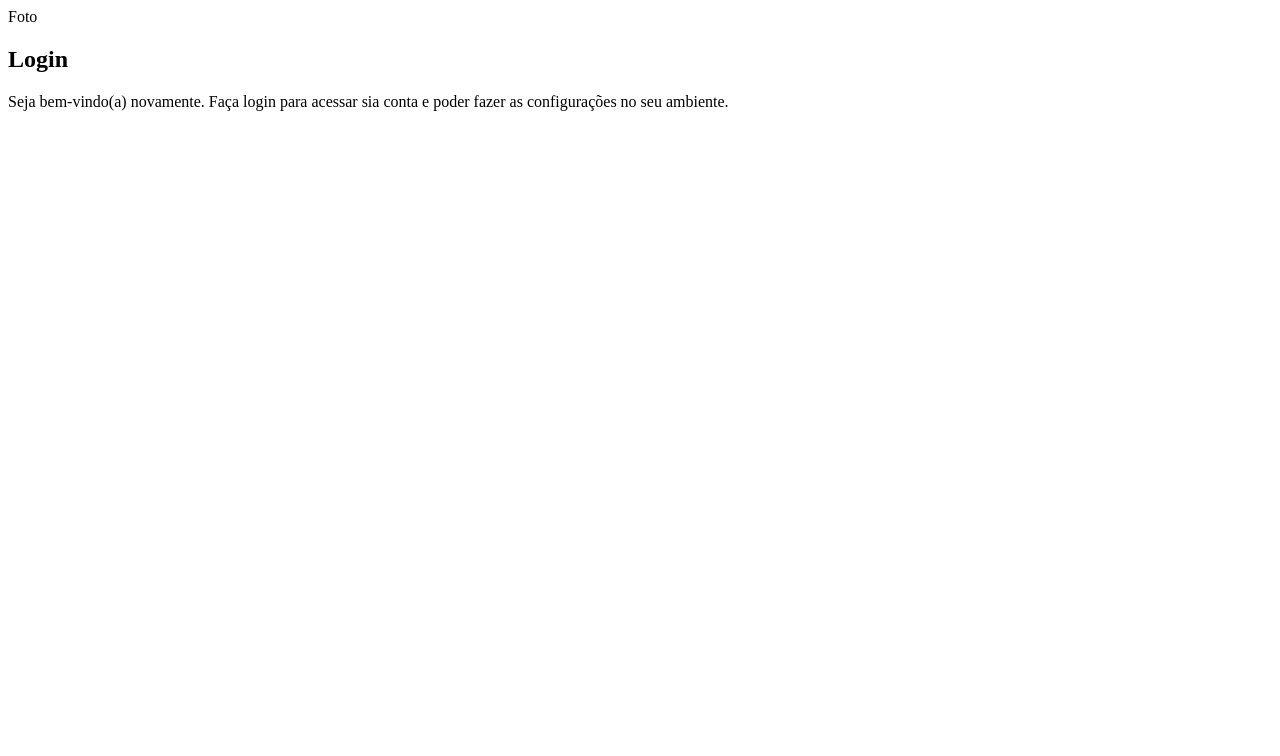
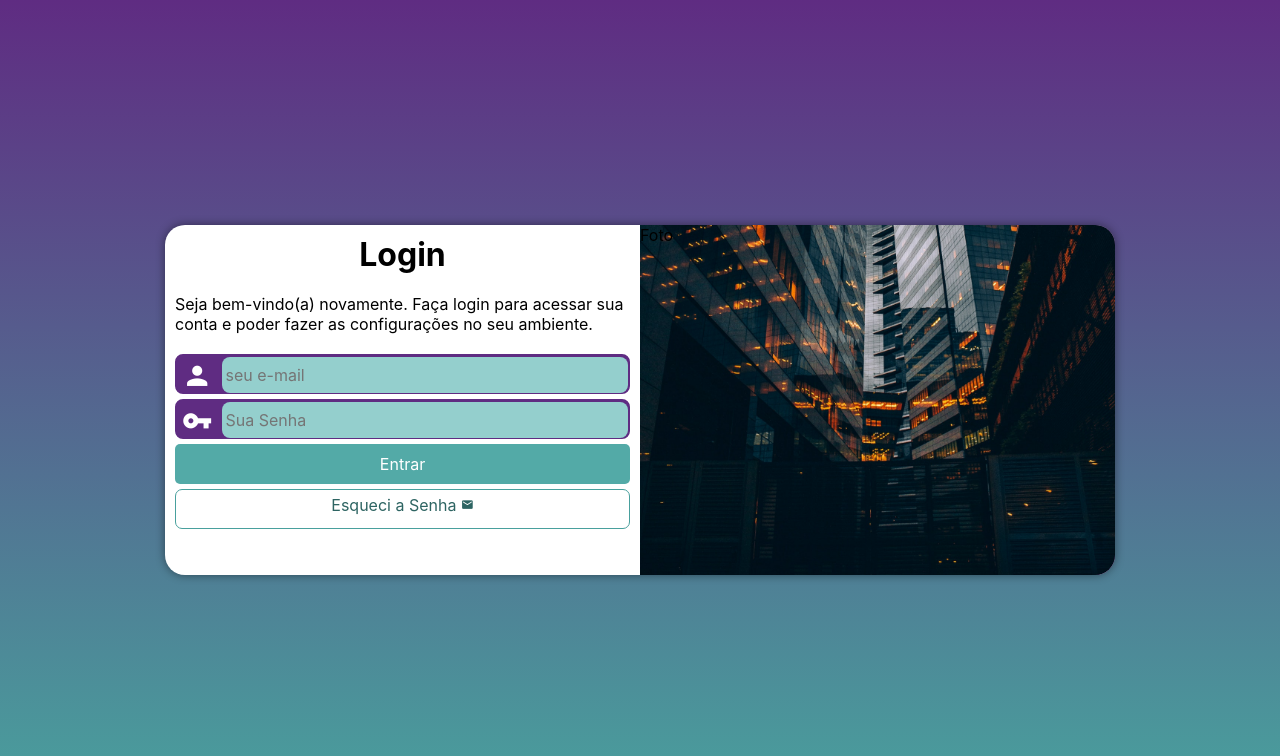
Before and after one commit to nickszz/Projeto-Login, a plain HTML site: page index.html in a window 1280 px wide. Drawn offline with Linux system fonts and the light colour scheme.

Commit message:
projeto social feito

```diff
--- /dev/null
+++ b/estilos/media-query.css
@@ -0,0 +1,63 @@
+@charset "UTF-8";
+
+/* Typical Device Breakpoints
+------------------------------
+Pequenas telas: até 600px
+Celular: de 600px até 768px
+Tablet: 768px até 992px
+Desktop: 992px até 1200px
+Grandes telas: acima de 1200px
+*/
+
+@media screen and (min-width: 768px) and (max-width: 992px) { /* CONFIGURAÇÃO PARA TABLET */
+    body {
+        background-image: linear-gradient(to top, #49a09d, #5f2c82);
+    }
+
+    section#login {
+        width: 80vw;
+        height: 280px;
+    }
+
+    section#login > div#imagem {
+        float: left;
+        width: 30%;
+        height: 100%;
+    }
+
+    section#login > div#formulario {
+        float: right;
+        width: 70%;
+    }
+}
+
+@media screen and (min-width: 992px) { /* CONFIGURAÇÕES PARA DESKTOP */
+    body {
+        background-image: linear-gradient(to top, #49a09d, #5f2c82);
+    }
+
+    section#login {
+        width: 950px;
+        height: 350px;
+    }
+
+    section#login > div#imagem {
+        float: right;
+        width: 50%;
+        height: 100%;
+    }
+
+    section#login > div#formulario {
+        float: left;
+        width: 50%;
+    }
+
+    div#formulario > h1 {
+        font-size: 2em;
+    }
+
+    div#formulario > p {
+        font-size: 1em;
+        margin: 20px 0px;
+    }
+}
--- a/estilos/style.css
+++ b/estilos/style.css
@@ -5,3 +5,138 @@
     Verde: #49a09d
     Lilás: #5f2c82
 */
+
+* {
+    font-family: -apple-system, BlinkMacSystemFont, 'Segoe UI', Roboto, Oxygen, Ubuntu, Cantarell, 'Open Sans', 'Helvetica Neue', sans-serif;
+    padding: 0px;
+    margin: 0px;
+    box-sizing: border-box;
+}
+
+body, html {
+    background-color: #5f2c82;
+    height: 100vh;
+    width: 100vw;
+}
+
+main {
+    position: relative;
+    height: 100vh;
+    width: 100vw;
+}
+
+section#login {
+    position: absolute;
+    top: 50%;
+    left: 50%;
+    overflow: hidden;
+
+    background-color: white;
+    width: 250px;
+    height: 515px;
+    border-radius: 20px;
+    box-shadow: 0px 0px 10px rgba(0, 0, 0, 0.450);
+
+    transform: translate(-50%, -50%);
+    transition: width .3s, height .3s;
+    transition-timing-function: ease;
+}
+
+section#login > div#imagem {
+    display: block;
+    background: #5f2c82 url(../imagens/pexels-dinnow-9444476.jpg) no-repeat;
+    background-size: cover;
+    background-position: left bottom;
+    height: 200px;
+}
+
+section#login > div#formulario {
+    display: block;
+    padding: 10px;
+}
+
+div#formulario > h1 {
+    text-align: center;
+    margin-bottom: 10px;
+}
+
+div#formulario > p {
+    font-size: 0.8em;
+}
+
+form > div.campo {
+    background-color: #5f2c82;
+    border: 2px solid #5f2c82;
+    display: block;
+    width: 100%;
+    height: 40px;
+    border-radius: 8px;
+    margin: 5px 0px;
+}
+
+div.campo > label {
+    display: none;
+}
+
+div.campo > i {
+    color: white;
+    /*background-color: black;*/
+    font-size: 1.9em;
+    width: 40px;
+    padding: 5px;
+}
+
+div.campo > input {
+    background-color: #94cfcd;
+    font-size: 1em;
+    width: calc(100% - 45px);
+    height: 100%;
+    border: 0px;
+    border-radius: 8px;
+    padding: 4px;
+    transform: translateY(-10px);
+}
+
+div.campo > input:focus-within {
+    background-color: white;
+    border: none;
+}
+
+form > input[type=submit] {
+    display: block;
+    font-size: 1em;
+    width: 100%;
+    height: 40px;
+    background-color: #53aaa7;
+    color: white;
+    border: none;
+    border-radius: 5px;
+    cursor: pointer;
+}
+
+form > input[type=submit]:hover {
+    background-color: #2d6462;
+}
+
+form > a.botao {
+    display: block;
+    text-align: center;
+    font-size: 1em;
+    width: 100%;
+    height: 40px;
+    padding-top: 5px;
+    margin-top: 5px;
+    background-color: white;
+    color: #2d6462;
+    border: 1px solid #49a09d;
+    border-radius: 7px;
+    text-decoration: none;
+}
+
+form > a.botao:hover {
+    background-color: #6cd3cf;
+}
+
+form > a.botao > i {
+    font-size: 0.8em;
+}
--- a/index.html
+++ b/index.html
@@ -4,21 +4,38 @@
     <meta charset="UTF-8">
     <meta http-equiv="X-UA-Compatible" content="IE=edge">
     <meta name="viewport" content="width=device-width, initial-scale=1.0">
+    <link href="https://fonts.googleapis.com/icon?family=Material+Icons" rel="stylesheet">
     <link rel="stylesheet" href="estilos/style.css">
+    <link rel="stylesheet" href="estilos/media-query.css">
     <title>login</title>
 </head>
 <body>
-    <main id="login">
-        <section>
+    <main>
+        <section id="login">
             <div id="imagem">
                 Foto
             </div>
             <div id="formulario">
                 <h1>Login</h1>
-                <p>Seja bem-vindo(a) novamente. Faça login para acessar sia conta e poder
+                <p>Seja bem-vindo(a) novamente. Faça login para acessar sua conta e poder
                     fazer as configurações no seu ambiente.
                     <form action="login.php" method="post">
-
+                        <div class="campo">
+                            <i class="material-icons">person</i>
+                            <input type="email" name="Login" id="ilogin" placeholder="seu e-mail"
+                            autocomplete="email" required maxlength="30">
+                            <label for="ilogin">Login</label>
+                        </div>
+                        <div class="campo">
+                            <i class="material-icons">vpn_key</i>
+                            <input type="password" name="Senha" id="isenha"
+                            placeholder="Sua Senha" autocomplete="current-password" required minlength="8" maxlength="20">
+                            <label for="isenha">Senha</label>
+                        </div>
+                        <input type="submit" value="Entrar">
+                        <a href="esqueci.html" class="botao">
+                            Esqueci a Senha <i class="material-icons">mail</i>
+                        </a>
                     </form>
                 </p>
             </div>
```
